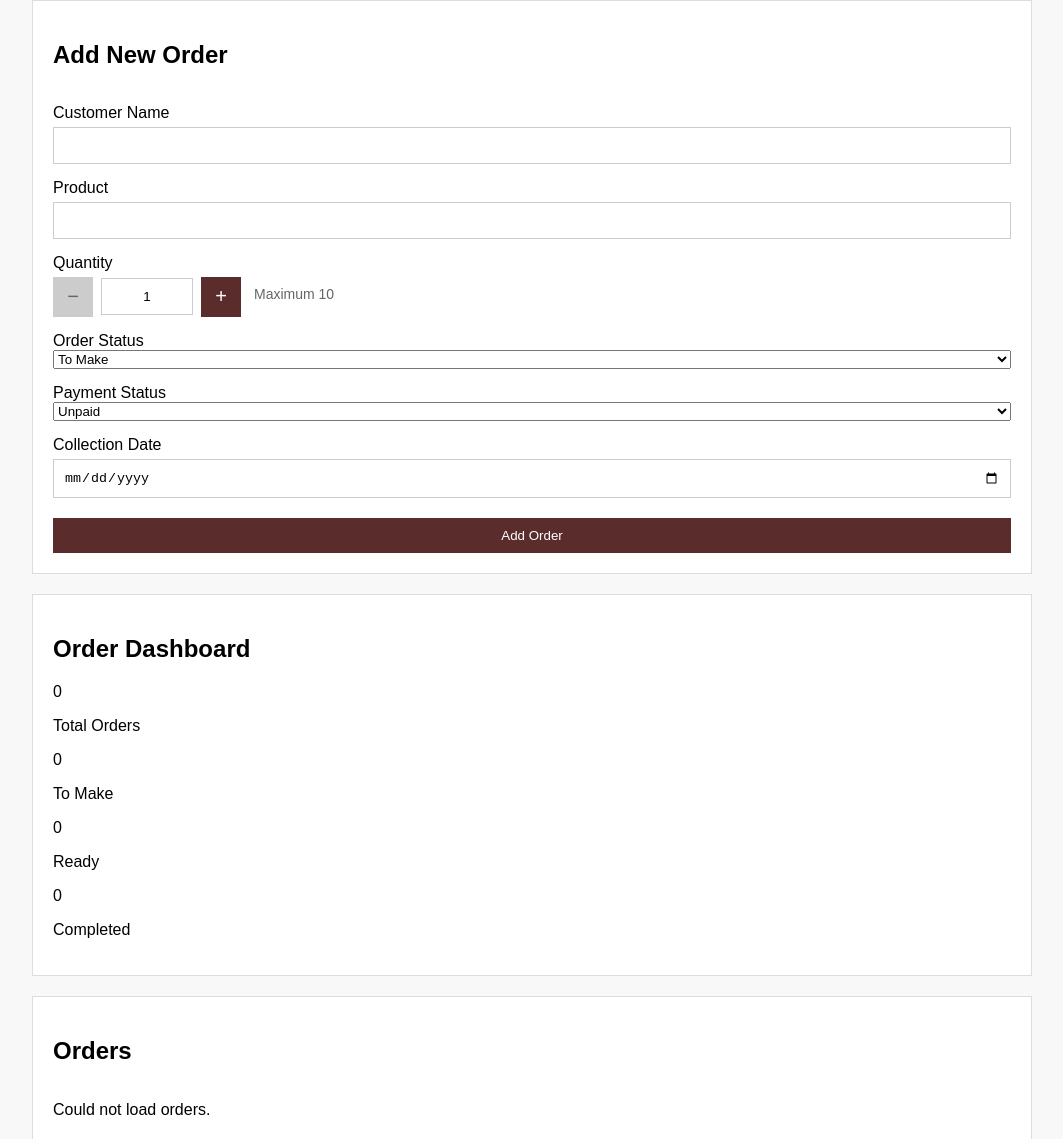
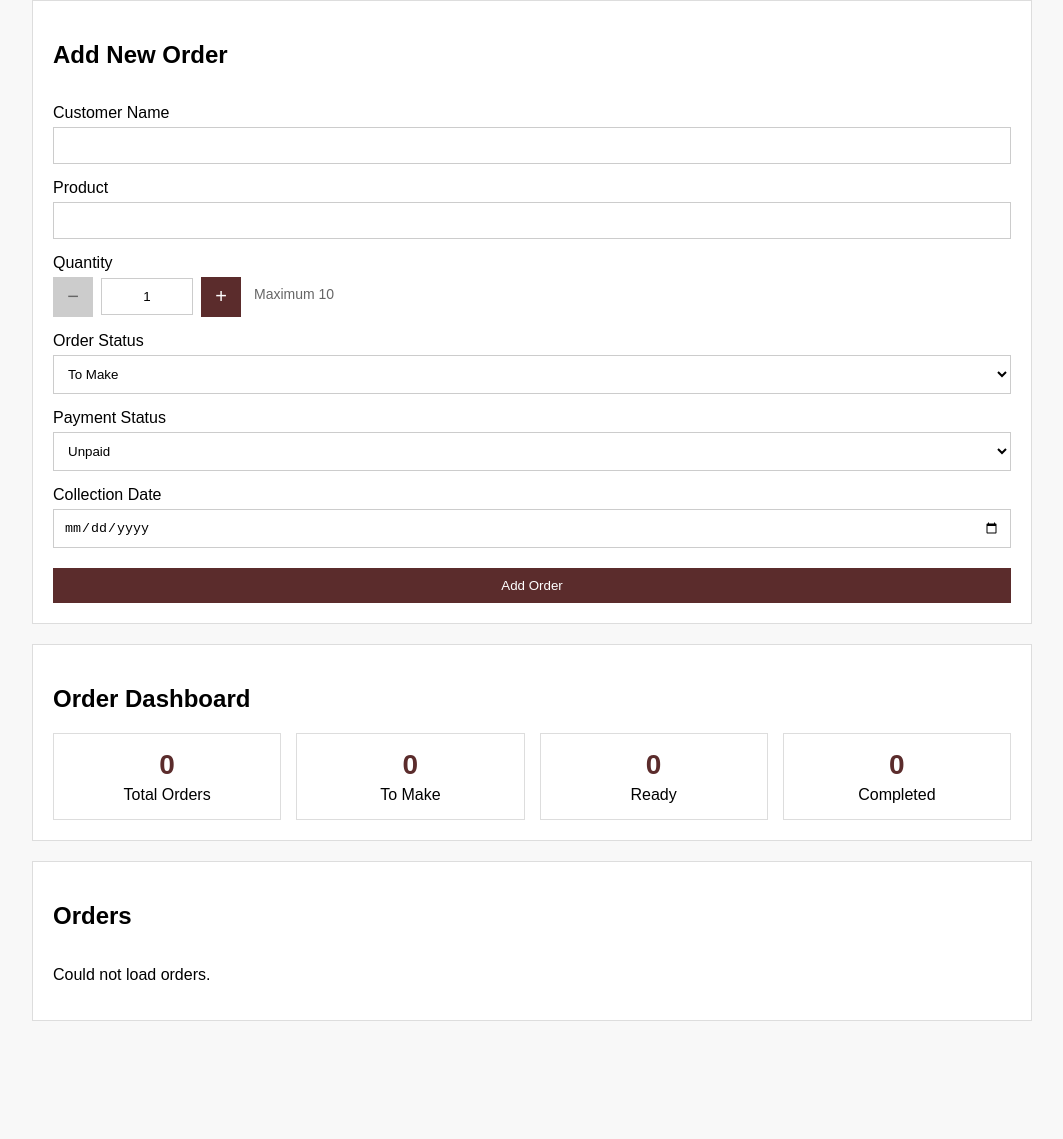
Before and after one commit to sheldoncm/chocofixco-order-manager, a plain HTML site: page index.html in a window 1280 px wide. Shown: the part 204-1343 px from the top of the page, without its empty margins (108-1171 px from the left). After the commit the page ends 1295 px from the top, so only its background shows below. Drawn offline with nearby package versions, Linux system fonts and the light colour scheme; no server answers.

Commit message:
Style dashboard and order status fields

```diff
--- a/style.css
+++ b/style.css
@@ -393,3 +393,67 @@ button:not(:disabled):hover {
     }
 
 }
+
+/* =========================================================
+   ===== SELECT INPUTS =====
+   ========================================================= */
+
+select {
+    padding: 10px;
+    border: 1px solid #cccccc;
+    margin-top: 5px;
+    background-color: white;
+}
+
+select:focus {
+    border: 2px solid #5b2c2c;
+}
+
+
+/* =========================================================
+   ===== LO9: UI / UX - DASHBOARD =====
+   =========================================================
+
+   The dashboard gives the user immediate feedback
+   about production workload.
+
+   FLEXBOX makes the cards responsive and readable.
+*/
+
+.dashboard-cards {
+    display: flex;
+    flex-wrap: wrap;
+    gap: 15px;
+}
+
+.summary-card {
+    flex: 1 1 150px;
+    padding: 15px;
+    border: 1px solid #dddddd;
+    text-align: center;
+    box-sizing: border-box;
+}
+
+.summary-card span {
+    display: block;
+    font-size: 28px;
+    font-weight: bold;
+    color: #5b2c2c;
+}
+
+.summary-card p {
+    margin: 5px 0 0;
+}
+
+
+/* =========================================================
+   ===== MOBILE DASHBOARD =====
+   ========================================================= */
+
+@media (max-width: 600px) {
+
+    .summary-card {
+        flex: 1 1 45%;
+    }
+
+}
```
